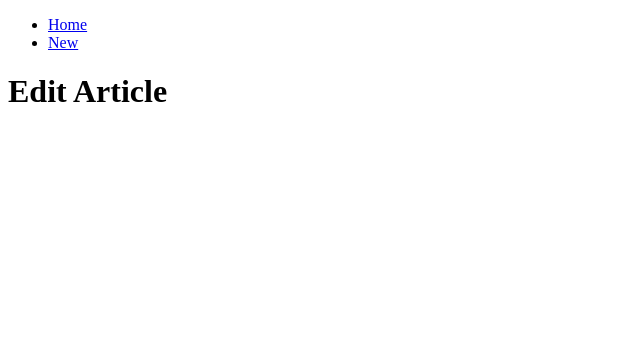
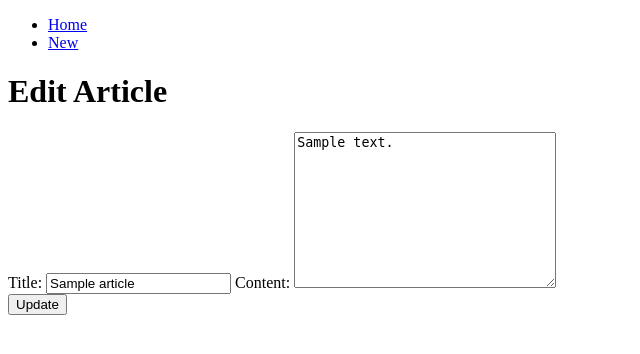
Before and after one commit to ed-kyu/django, a Django app: template django-crud/CRUD/articles/templates/articles/edit.html in a window 1280 px wide. Shown: the top 354 px of the page, without its empty margins (0-640 px from the left). Run offline with Django 3.2, Linux system fonts and the light colour scheme; the template is opened without the code that fills it: most values are stand-ins (such as "Sample title", 1, 10 or a date in 2020).

Commit message:
feat: Make Edit func

```diff
--- a/django-crud/CRUD/articles/templates/articles/detail.html
+++ b/django-crud/CRUD/articles/templates/articles/detail.html
@@ -8,7 +8,10 @@
 
 <p>{{ article.content }}</p>
 
-
+<form action="{% url 'articles:update' article.pk %}" method="POST">
+  {% csrf_token %}
+  <button>Edit</button>
+</form>
 <form action="{% url 'articles:delete' article.pk %}" method="POST">
   {% csrf_token %}
   <button>Delete</button>
--- a/django-crud/CRUD/articles/templates/articles/edit.html
+++ b/django-crud/CRUD/articles/templates/articles/edit.html
@@ -4,4 +4,16 @@
 
 <h1>Edit Article</h1>
 
+<form action="{% url 'articles:edit' article.pk %}" method="POST">
+  {% csrf_token %}
+  <label for="title">Title:</label>
+  <input type="text" name="title" id="title" value="{{ article.title }}">
+
+  <label for="content">Content: </label>
+  <textarea name="content" id="content" cols="30" rows="10">{{ article.content }}</textarea>
+  <div>
+  <button>Update</button>
+  </div>
+</form>
+
 {% endblock %}
```
Also changed, not shown: django-crud/CRUD/articles/views.py (+10 -2 lines), django-crud/CRUD/db.sqlite3.
